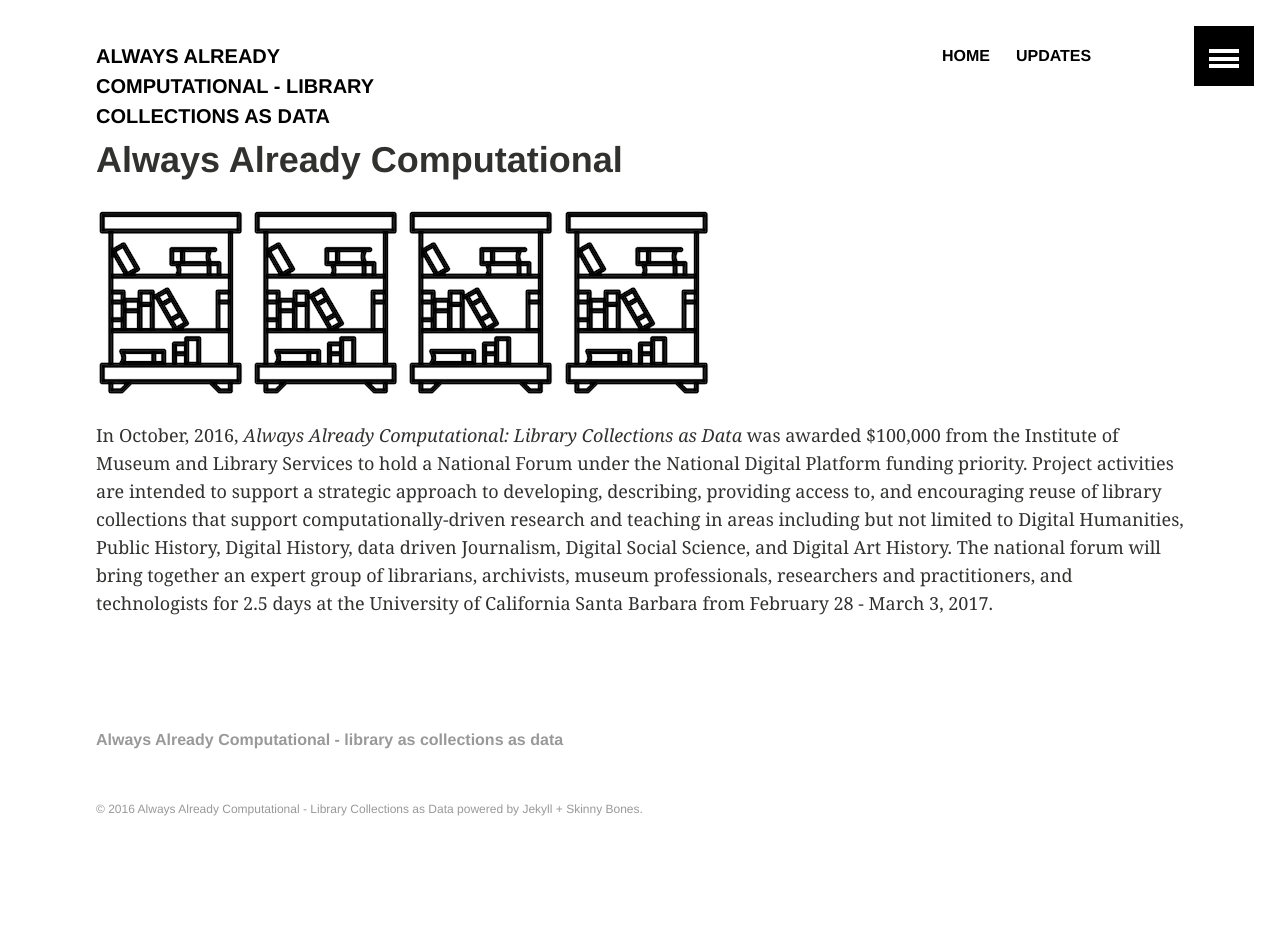
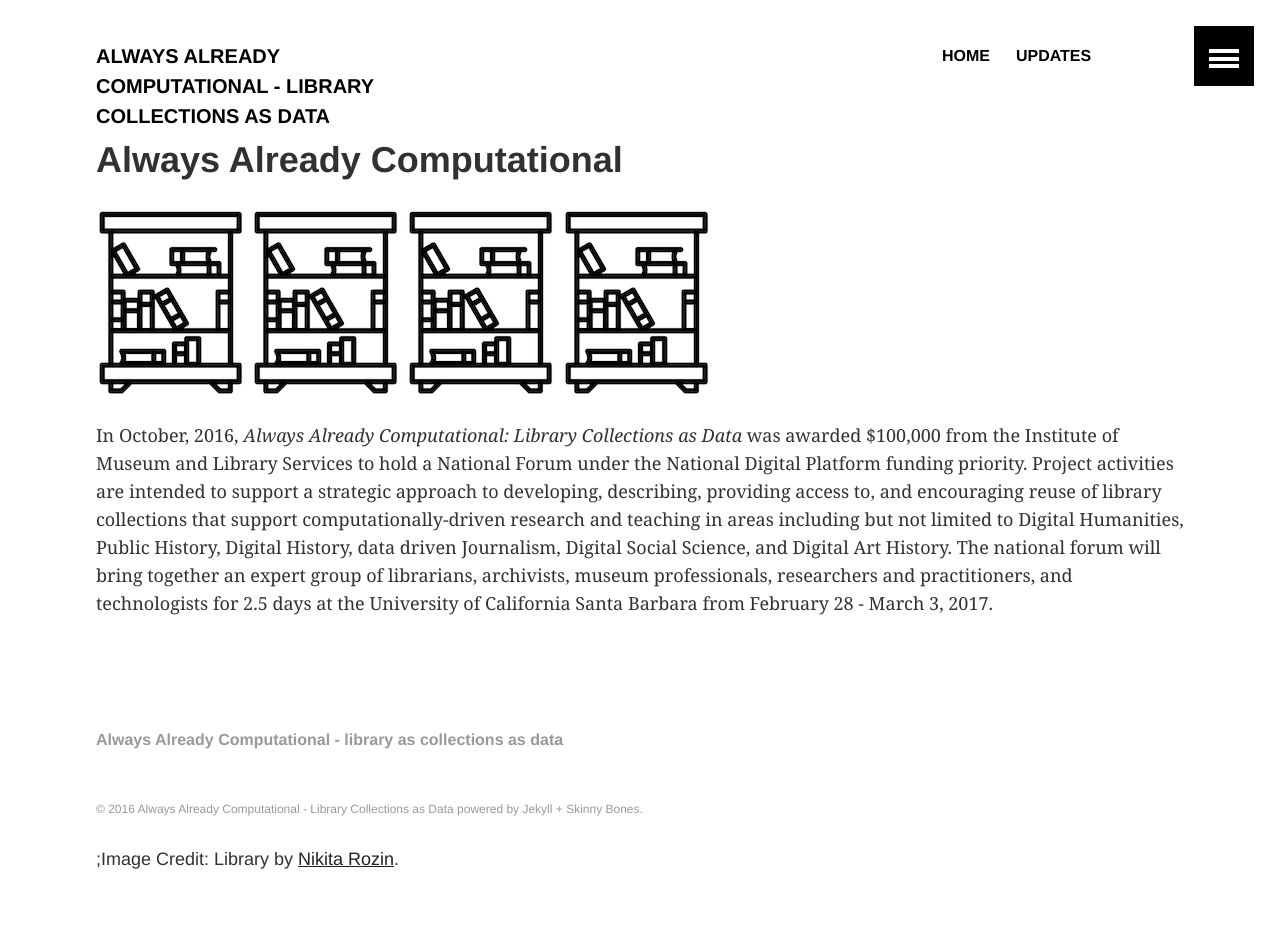
Before and after one commit to collectionsasdata/collectionsasdata.github.io, a Jekyll site: the page built from index.md, in a window 1280 px wide. Built offline with Jekyll 4.4.1, drawn with Linux system fonts in a browser that asks for light colours; before the commit the page ends 900 px from its top, so only the background shows below that.

Commit message:
Update footer.html

```diff
--- a/_includes/footer.html
+++ b/_includes/footer.html
@@ -12,4 +12,6 @@
 		</ul>
 	</nav><!-- /.bottom-menu -->
 	<p class="copyright">&#169; {{ site.time | date: '%Y' }} <a href="{{ site.url }}">{{ site.title }}</a> powered by <a href="http://jekyllrb.com" rel="nofollow">Jekyll</a> + <a href="http://mmistakes.github.io/skinny-bones-jekyll/" rel="nofollow">Skinny Bones</a>.</p>
+	<p>;Image Credit: Library by <a href="https://thenounproject.com/kozinn/" rel="nofollow">Nikita Rozin</a>.</p>
+
 </footer>
```
